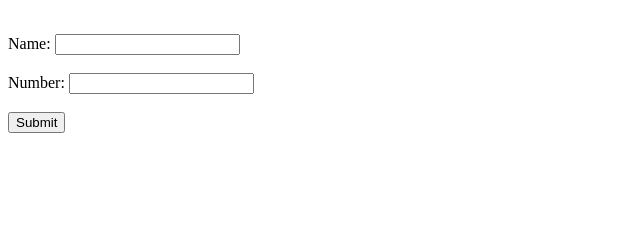
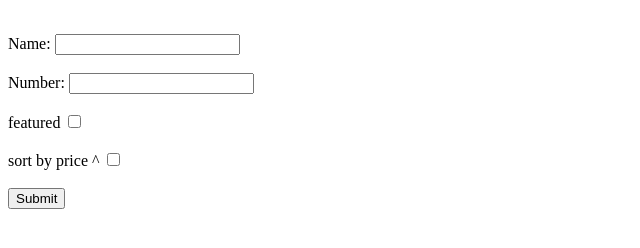
Before and after one commit to HiraishKumar/back-and-frontend-comm, a website: page public/Testing/index.html in a window 1280 px wide. Shown: the part 100-348 px from the top of the page, without its empty margins (0-640 px from the left). Drawn offline with Linux system fonts and the light colour scheme.

Commit message:
added plural search parameters

```diff
--- a/controllers/controllers.js
+++ b/controllers/controllers.js
@@ -71,7 +71,7 @@ const getSearchitem = async (req,res) =>{
     // sending the test html file
     // res.sendFile('website/store-api/public/test.html')
     res.status(200).json({
-        product , nbHits : product.length
+        product , nbHits : product.length , page: Page
     })
 }
 
--- a/public/Testing/index.html
+++ b/public/Testing/index.html
@@ -19,10 +19,15 @@
     <form id="myForm">
         <label for="name">Name:</label>
         <input type="text" id="name" name="name"><br><br>
+
         <label for="number">Number:</label>
         <input type="number" id="number" name="number"><br><br>
-        <!-- <label for="age">Age:</label>
-        <input type="number" id="age" name="age"><br><br> -->
+
+        <label for="featured"> featured</label>
+        <input type="checkbox" id="featured" name="featured" value="true"><br><br>
+
+        <label for="sort"> sort by price ^</label>
+        <input type="checkbox" id="sort" name="sort" value="price"><br><br>
 
         <input type="submit" value="Submit">
     </form>
```
